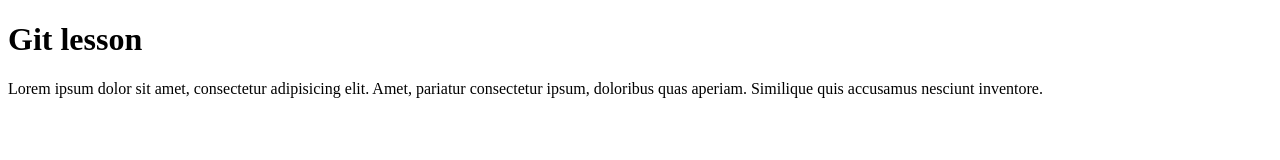
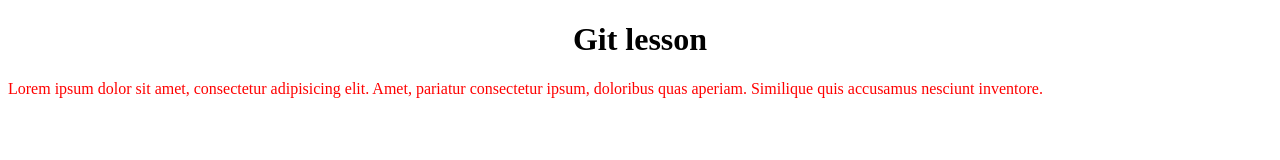
Before and after one commit to f1xend/site, a plain HTML site: page index.html in a window 1280 px wide. Drawn offline with Linux system fonts and the light colour scheme.

Commit message:
Создал папку css с файлом style.css

```diff
--- /dev/null
+++ b/css/style.css
@@ -0,0 +1,9 @@
+header {
+	text-align: center;
+}
+
+p {
+	color: red;
+/*	font-family: arial;
+*/	width: 100%;
+}
--- a/index.html
+++ b/index.html
@@ -2,11 +2,13 @@
 <html lang="en">
 <head>
 	<meta charset="UTF-8">
+	<link rel="stylesheet" href="css/style.css">
 	<title>Document</title>
 </head>
 <body>
-	<h1>Git lesson</h1>
-	<p>Lorem ipsum dolor sit amet, consectetur adipisicing elit. Amet, pariatur consectetur ipsum, doloribus quas aperiam. Similique quis accusamus nesciunt inventore.</p>
+	<header>
+		<h1>Git lesson</h1>
+	</header>	<p>Lorem ipsum dolor sit amet, consectetur adipisicing elit. Amet, pariatur consectetur ipsum, doloribus quas aperiam. Similique quis accusamus nesciunt inventore.</p>
 
 </body>
 </html>
```
